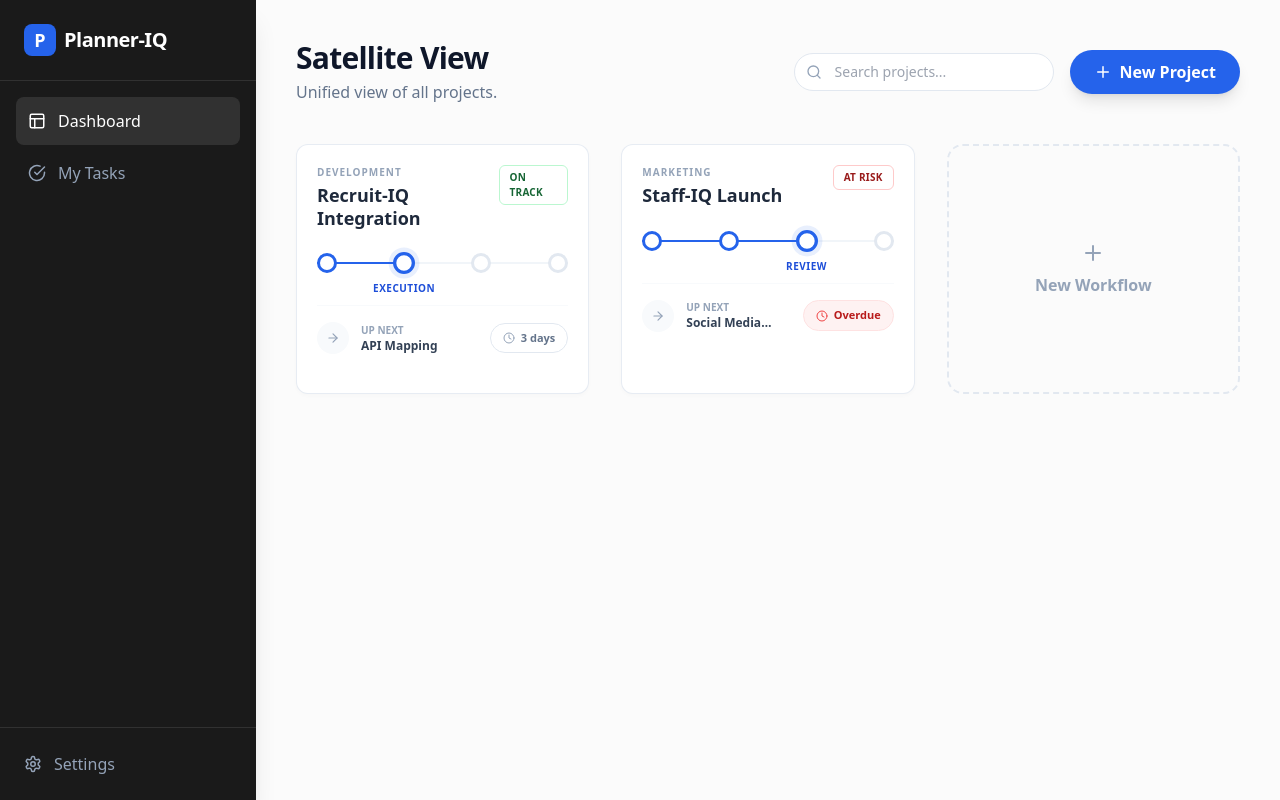
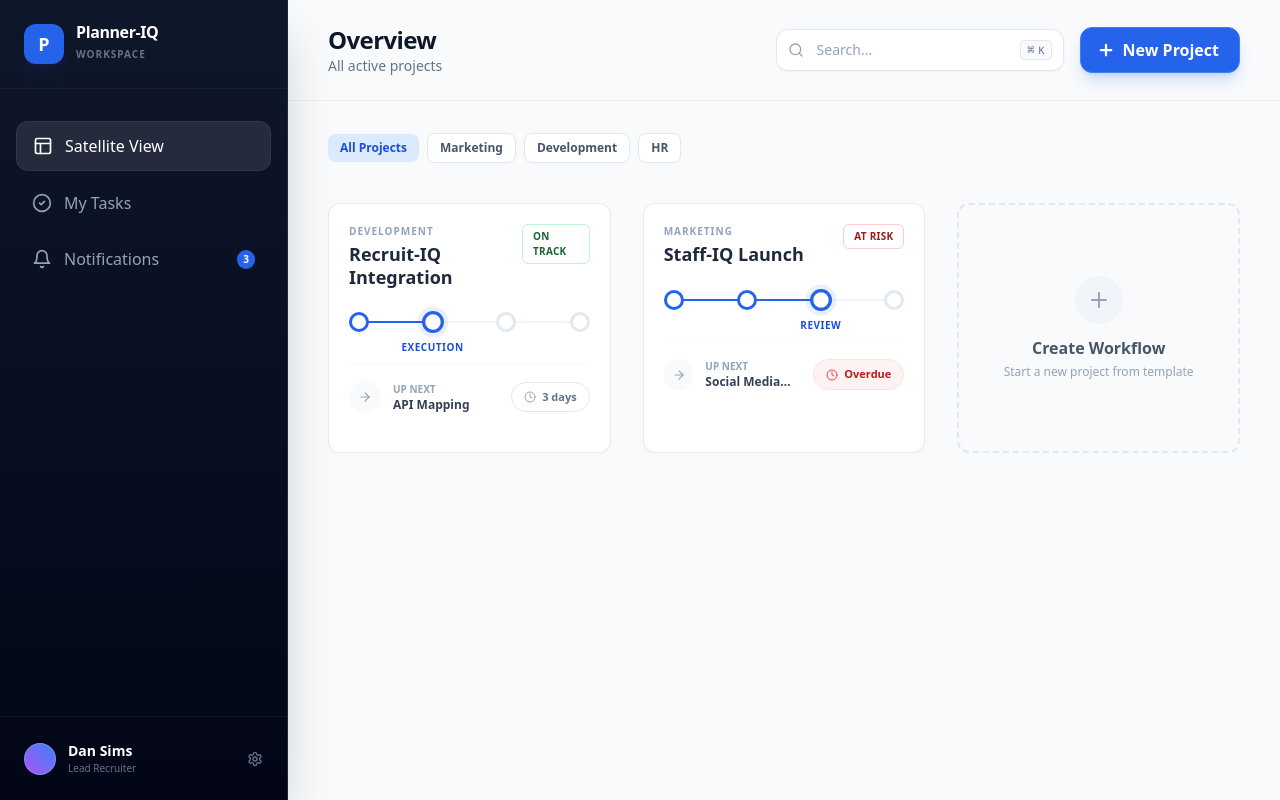
Before and after one commit to dansims2024-afk/Planner-IQ, a Next.js app: page / in a window 1280 px wide. Built offline with nearby package versions, Linux system fonts and the light colour scheme.

Commit message:
Refactor Dashboard component layout and styles

```diff
--- a/src/components/Dashboard.jsx
+++ b/src/components/Dashboard.jsx
@@ -1,7 +1,7 @@
 "use client";
 
 import React, { useState } from 'react';
-import { Layout, CheckCircle, Settings, Plus, Search } from 'lucide-react';
+import { Layout, CheckCircle2, Settings, Plus, Search, Bell, ChevronDown, Command } from 'lucide-react';
 import ProjectCard from './ProjectCard';
 import { INITIAL_PROJECTS } from '../lib/constants';
 
@@ -9,59 +9,115 @@ export default function Dashboard() {
   const [projects] = useState(INITIAL_PROJECTS);
 
   return (
-    <div className="min-h-screen bg-[#FBFBFB] flex font-sans text-slate-900">
-      <aside className="w-64 bg-[#1A1A1A] text-white flex flex-col fixed h-full shadow-xl">
-        <div className="p-6 border-b border-white/10">
-          <div className="flex items-center gap-2">
-            <div className="w-8 h-8 bg-blue-600 rounded-lg flex items-center justify-center font-bold text-white text-lg">P</div>
-            <h1 className="text-xl font-bold tracking-tight">Planner-IQ</h1>
+    <div className="min-h-screen bg-slate-50 flex font-sans text-slate-900 selection:bg-blue-100">
+
+      {/* --- PRO SIDEBAR --- */}
+      <aside className="w-72 bg-gradient-to-b from-slate-900 to-slate-950 text-slate-300 flex flex-col fixed h-full shadow-2xl border-r border-slate-800 z-50">
+
+        {/* Logo Area */}
+        <div className="p-6 border-b border-white/5">
+          <div className="flex items-center gap-3 cursor-pointer group">
+            <div className="w-10 h-10 bg-blue-600 rounded-xl flex items-center justify-center text-white shadow-lg shadow-blue-900/20 group-hover:scale-105 transition-transform duration-300">
+              <span className="font-bold text-lg">P</span>
+            </div>
+            <div>
+              <h1 className="font-bold text-white tracking-tight leading-none group-hover:text-blue-400 transition-colors">Planner-IQ</h1>
+              <span className="text-[10px] uppercase font-bold tracking-widest text-slate-500">Workspace</span>
+            </div>
           </div>
         </div>
-        <nav className="flex-1 p-4 space-y-1">
-          <div className="flex items-center gap-3 bg-white/10 text-white p-3 rounded-lg font-medium cursor-pointer">
-            <Layout size={18} /> Dashboard
+
+        {/* Navigation */}
+        <nav className="flex-1 p-4 space-y-2 mt-4">
+          <div className="flex items-center gap-3 bg-white/10 text-white px-4 py-3 rounded-xl font-medium cursor-pointer shadow-sm border border-white/5 transition-all hover:bg-white/15">
+            <Layout size={20} />
+            <span>Satellite View</span>
           </div>
-          <div className="flex items-center gap-3 text-slate-400 hover:text-white hover:bg-white/5 p-3 rounded-lg font-medium transition-all cursor-pointer">
-            <CheckCircle size={18} /> My Tasks
+          <div className="flex items-center gap-3 px-4 py-3 rounded-xl font-medium cursor-pointer hover:bg-white/5 hover:text-white transition-all text-slate-400 group">
+            <CheckCircle2 size={20} className="group-hover:text-blue-400 transition-colors" />
+            <span>My Tasks</span>
+          </div>
+          <div className="flex items-center gap-3 px-4 py-3 rounded-xl font-medium cursor-pointer hover:bg-white/5 hover:text-white transition-all text-slate-400 group">
+            <Bell size={20} className="group-hover:text-blue-400 transition-colors" />
+            <span>Notifications</span>
+            <span className="ml-auto bg-blue-600 text-white text-[10px] font-bold px-1.5 py-0.5 rounded-full">3</span>
           </div>
         </nav>
-        <div className="p-4 border-t border-white/10">
-          <div className="flex items-center gap-3 text-slate-400 hover:text-white cursor-pointer p-2">
-            <Settings size={18} /> Settings
+
+        {/* User Profile (Bottom) */}
+        <div className="p-4 border-t border-white/5">
+          <div className="flex items-center gap-3 p-2 rounded-xl hover:bg-white/5 cursor-pointer transition-colors">
+            <div className="w-8 h-8 rounded-full bg-gradient-to-tr from-purple-500 to-blue-500 border border-white/20" />
+            <div className="flex-1">
+              <div className="text-sm font-semibold text-white">Dan Sims</div>
+              <div className="text-[10px] text-slate-500">Lead Recruiter</div>
+            </div>
+            <Settings size={16} className="text-slate-500 hover:text-white transition-colors" />
           </div>
         </div>
       </aside>
 
-      <main className="flex-1 ml-64 p-10">
-        <header className="flex justify-between items-center mb-10">
+      {/* --- MAIN CONTENT AREA --- */}
+      <main className="flex-1 ml-72 relative">
+
+        {/* Sticky Glass Header */}
+        <header className="sticky top-0 z-40 bg-slate-50/80 backdrop-blur-xl border-b border-slate-200/50 px-10 py-6 flex justify-between items-center transition-all duration-300">
           <div>
-            <h2 className="text-3xl font-extrabold text-slate-900 tracking-tight">Satellite View</h2>
-            <p className="text-slate-500 mt-1">Unified view of all projects.</p>
+            <h2 className="text-2xl font-bold text-slate-900 tracking-tight">Overview</h2>
+            <p className="text-sm text-slate-500 font-medium">All active projects</p>
           </div>
+
           <div className="flex items-center gap-4">
-            <div className="relative">
-              <Search className="absolute left-3 top-1/2 -translate-y-1/2 text-slate-400" size={16} />
+            {/* "Command Center" Search Input */}
+            <div className="relative group">
+              <Search className="absolute left-3 top-1/2 -translate-y-1/2 text-slate-400 group-hover:text-blue-600 transition-colors" size={16} />
               <input
                 type="text"
-                placeholder="Search projects..."
-                className="pl-10 pr-4 py-2 bg-white border border-slate-200 rounded-full text-sm outline-none"
+                placeholder="Search..."
+                className="pl-10 pr-12 py-2.5 bg-white border border-slate-200 rounded-xl text-sm font-medium focus:ring-4 focus:ring-blue-100 focus:border-blue-500 transition-all w-72 shadow-sm outline-none placeholder:text-slate-400"
               />
+              <div className="absolute right-3 top-1/2 -translate-y-1/2 flex items-center gap-1">
+                <kbd className="hidden sm:inline-flex h-5 items-center gap-1 rounded border border-slate-200 bg-slate-50 px-1.5 font-mono text-[10px] font-medium text-slate-500">
+                  <span className="text-xs">⌘</span>K
+                </kbd>
+              </div>
             </div>
-            <button className="bg-blue-600 hover:bg-blue-700 text-white px-6 py-2.5 rounded-full font-bold flex items-center gap-2 shadow-lg transition-all active:scale-95">
-              <Plus size={18} /> New Project
+
+            {/* Primary Action Button */}
+            <button className="bg-blue-600 hover:bg-blue-700 text-white pl-4 pr-5 py-2.5 rounded-xl font-bold flex items-center gap-2 shadow-lg shadow-blue-600/20 hover:shadow-blue-600/30 transition-all active:scale-95 border border-blue-500">
+              <Plus size={18} strokeWidth={3} />
+              <span>New Project</span>
             </button>
           </div>
         </header>
 
-        <div className="grid grid-cols-1 md:grid-cols-2 xl:grid-cols-3 gap-8">
-          {projects.map(project => (
-            <ProjectCard key={project.id} project={project} />
-          ))}
-          <button className="border-2 border-dashed border-slate-200 rounded-2xl flex flex-col items-center justify-center p-12 text-slate-400 hover:border-blue-400 hover:bg-blue-50/50 transition-all min-h-[250px]">
-            <Plus size={24} className="mb-2" />
-            <span className="font-bold">New Workflow</span>
-          </button>
+        {/* Scrollable Project Grid */}
+        <div className="p-10 pt-8">
+
+          {/* Filter Bar (Optional for future, but good for visuals) */}
+          <div className="flex items-center gap-2 mb-8 overflow-x-auto pb-2 scrollbar-hide">
+             <span className="px-3 py-1.5 bg-blue-100 text-blue-700 rounded-lg text-xs font-bold cursor-pointer">All Projects</span>
+             <span className="px-3 py-1.5 bg-white border border-slate-200 text-slate-600 rounded-lg text-xs font-bold hover:bg-slate-50 cursor-pointer transition-colors">Marketing</span>
+             <span className="px-3 py-1.5 bg-white border border-slate-200 text-slate-600 rounded-lg text-xs font-bold hover:bg-slate-50 cursor-pointer transition-colors">Development</span>
+             <span className="px-3 py-1.5 bg-white border border-slate-200 text-slate-600 rounded-lg text-xs font-bold hover:bg-slate-50 cursor-pointer transition-colors">HR</span>
+          </div>
+
+          <div className="grid grid-cols-1 md:grid-cols-2 xl:grid-cols-3 gap-8 pb-20">
+            {projects.map(project => (
+              <ProjectCard key={project.id} project={project} />
+            ))}
+
+            {/* The "Empty State" Card */}
+            <button className="group border-2 border-dashed border-slate-200 rounded-xl flex flex-col items-center justify-center p-8 text-slate-400 hover:border-blue-400 hover:bg-blue-50/30 transition-all duration-300 min-h-[250px]">
+              <div className="w-12 h-12 rounded-full bg-slate-100 flex items-center justify-center group-hover:bg-blue-100 group-hover:text-blue-600 transition-all mb-3 group-hover:scale-110">
+                <Plus size={24} />
+              </div>
+              <span className="font-bold text-slate-600 group-hover:text-blue-700 transition-colors">Create Workflow</span>
+              <span className="text-xs text-slate-400 mt-1">Start a new project from template</span>
+            </button>
+          </div>
         </div>
+
       </main>
     </div>
   );
```
